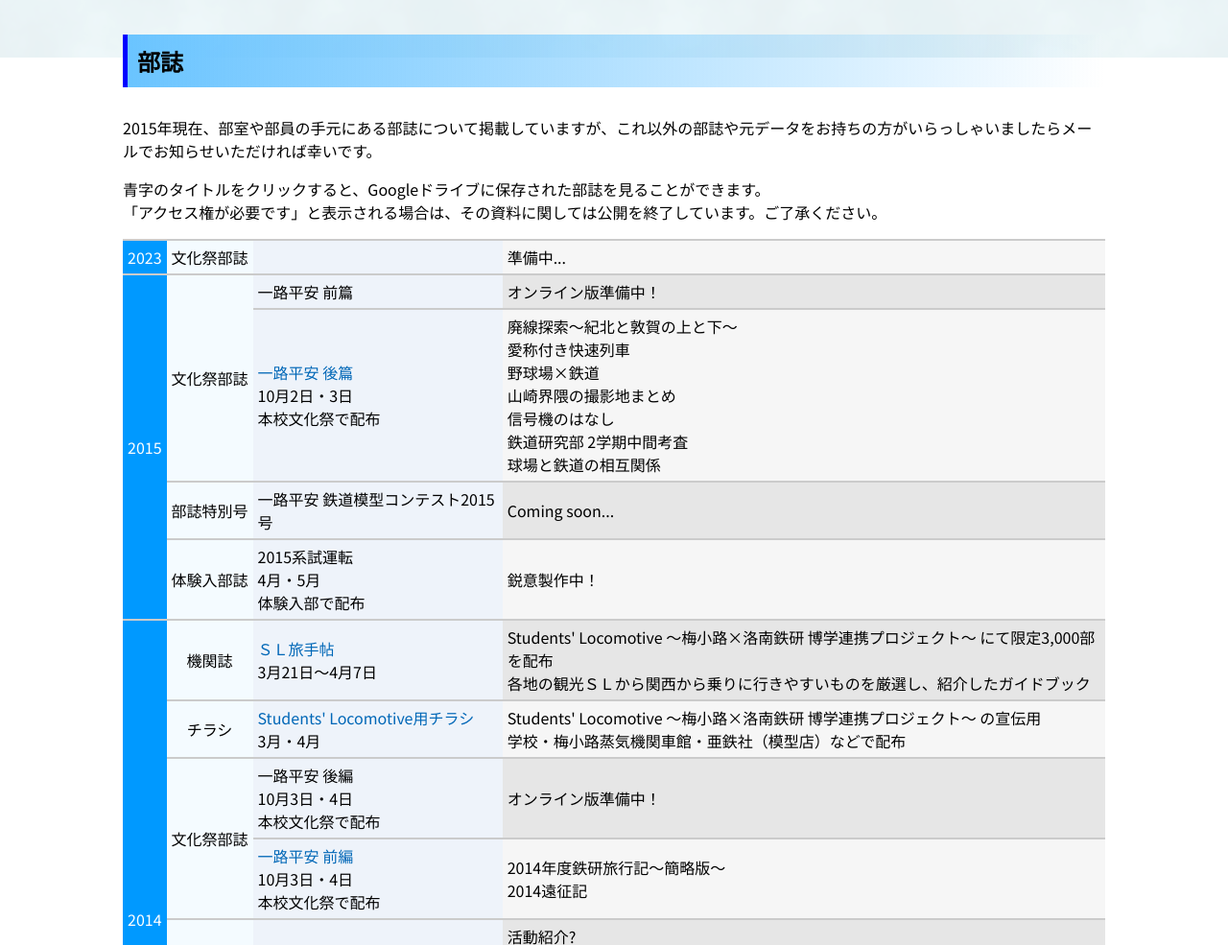
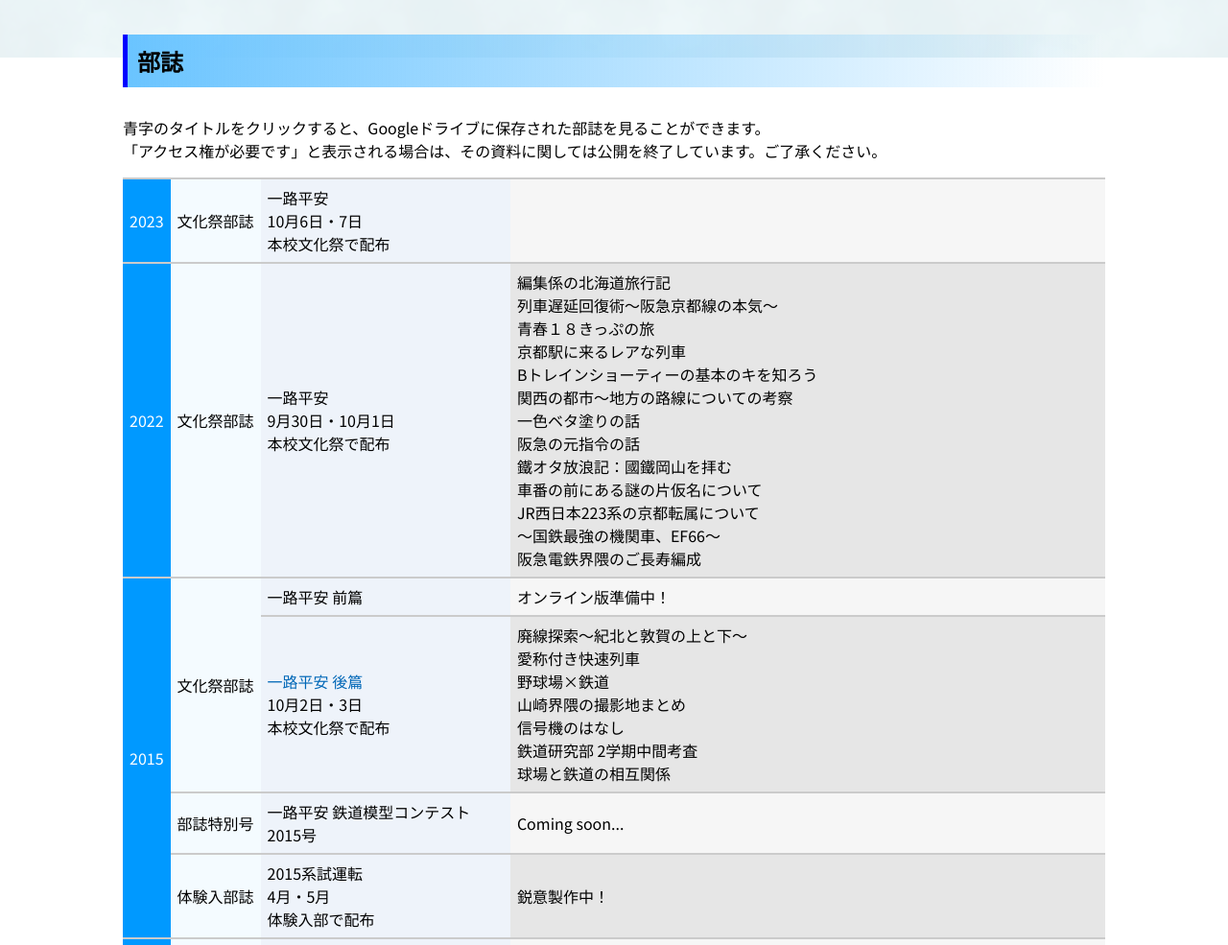
Before and after one commit to Miyanber/rakunan_rail, a plain HTML site: page magazine.html in a window 1280 px wide. Shown: the part 740-1725 px from the top of the page at 96% size. Drawn offline with Linux system fonts and the light colour scheme.

Commit message:
10/03 修正1

```diff
--- a/css/style.css
+++ b/css/style.css
@@ -91,13 +91,13 @@ table {
 
 table tr th {
     border: 3px solid #0067b7;
-    padding: 5px;
+    padding: 7px;
     background-color: #bfdef6;
 }
 
 table tr td {
     border: 3px solid #0067b7;
-    padding: 5px;
+    padding: 7px;
 }
 
 div.loading {
--- a/magazine.html
+++ b/magazine.html
@@ -30,9 +30,9 @@
     <article>
         <section>
             <h2>部誌</h2>
-            <p>
+            <!-- <p>
                 2015年現在、部室や部員の手元にある部誌について掲載していますが、これ以外の部誌や元データをお持ちの方がいらっしゃいましたらメールでお知らせいただければ幸いです。
-            </p>
+            </p> -->
             <p>
                 青字のタイトルをクリックすると、Googleドライブに保存された部誌を見ることができます。<br>
                 「アクセス権が必要です」と表示される場合は、その資料に関しては公開を終了しています。ご了承ください。
@@ -42,8 +42,28 @@
                     <tr>
                         <td class="column1">2023</td>
                         <td class="column2">文化祭部誌</td>
-                        <td class="column3"></td>
-                        <td class="column4">準備中...</td>
+                        <td class="column3">一路平安<br>10月6日・7日<br>本校文化祭で配布</td>
+                        <td class="column4"></td>
+                    </tr>
+                    <tr>
+                        <td class="column1">2022</td>
+                        <td class="column2">文化祭部誌</td>
+                        <td class="column3">一路平安<br>9月30日・10月1日<br>本校文化祭で配布</td>
+                        <td class="column4">
+                            編集係の北海道旅行記<br>
+                            列車遅延回復術～阪急京都線の本気～<br>
+                            青春１８きっぷの旅<br>
+                            京都駅に来るレアな列車<br>
+                            Bトレインショーティーの基本のキを知ろう<br>
+                            関西の都市～地方の路線についての考察<br>
+                            一色ベタ塗りの話<br>
+                            阪急の元指令の話<br>
+                            鐵オタ放浪記：國鐵岡山を拝む<br>
+                            車番の前にある謎の片仮名について<br>
+                            JR西日本223系の京都転属について<br>
+                            ～国鉄最強の機関車、EF66～<br>
+                            阪急電鉄界隈のご長寿編成
+                        </td>
                     </tr>
                     <tr>
                         <td class="column1" rowspan="4">2015</td>
```
Also changed, not shown: history.html (+2 -2 lines).
